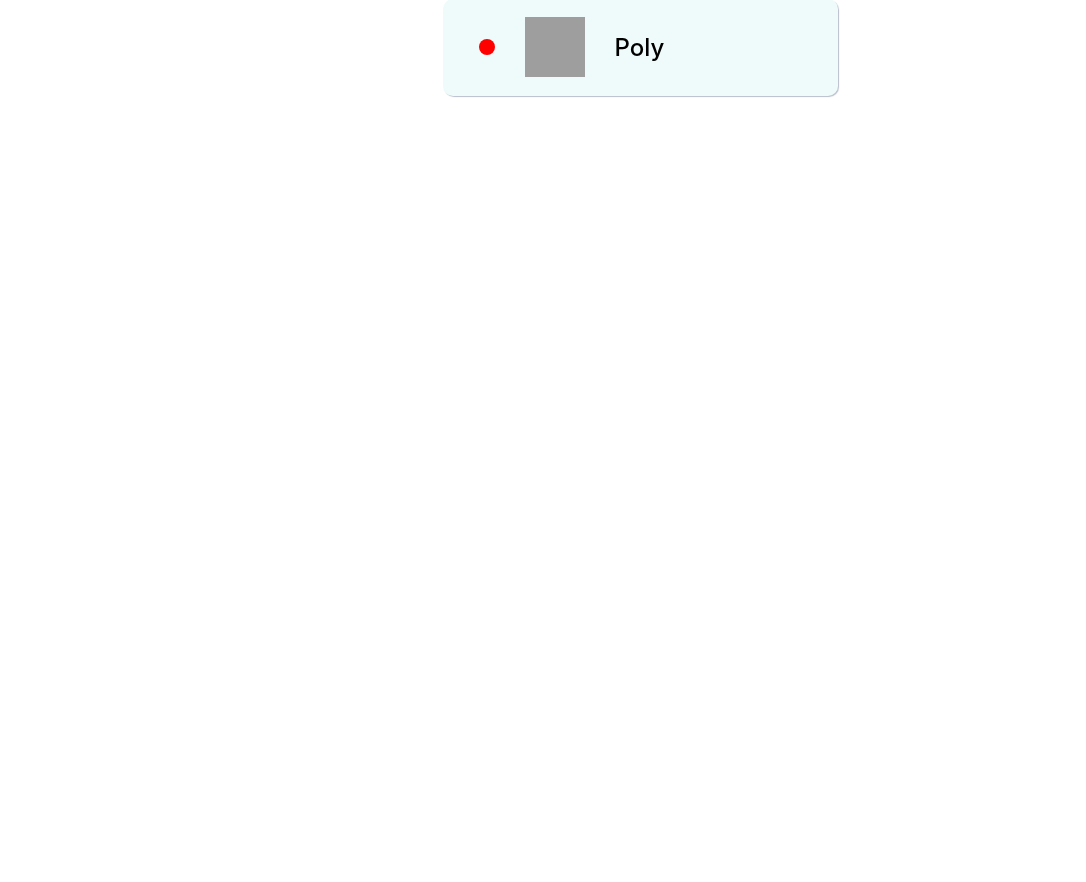
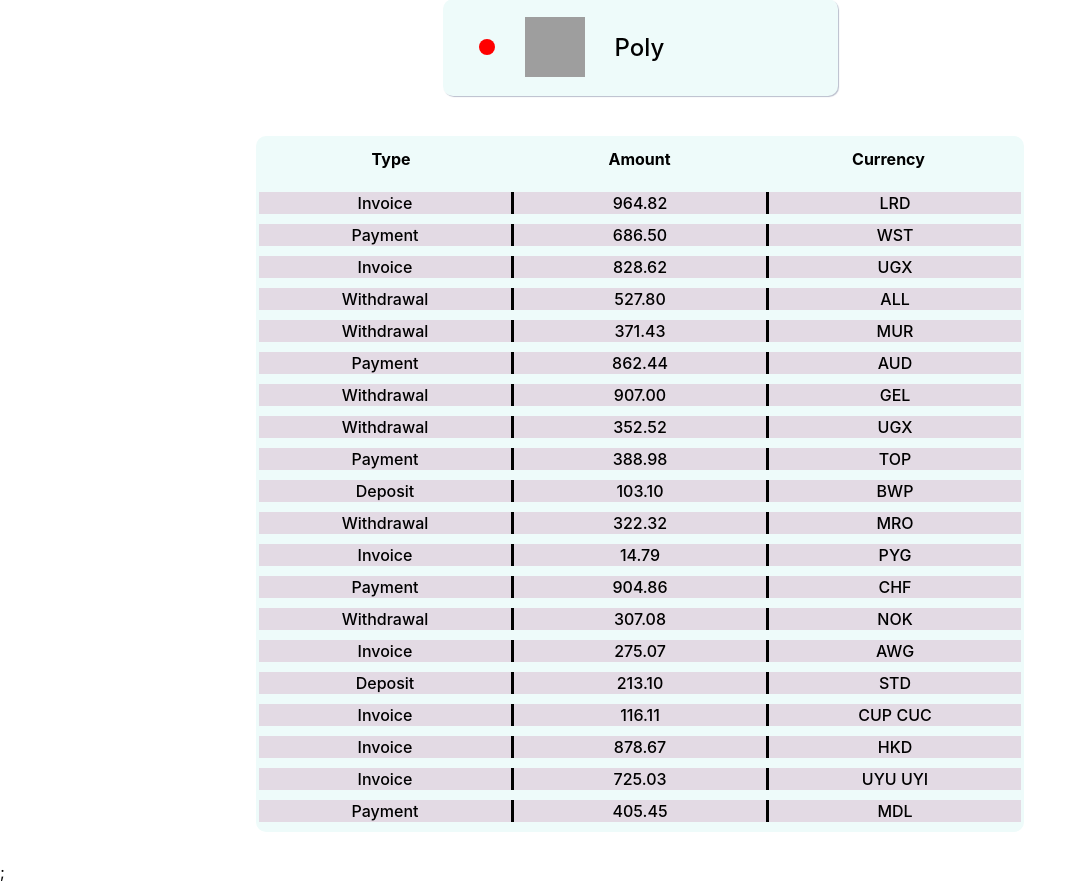
Before and after one commit to Roman0064/goit-react-hw-01-components, a React (Create React App) app: page / in a window 1280 px wide. Shown: the part 1140-2022 px from the top of the page, without its empty margins (0-1086 px from the left). Before the commit the page ends 1276 px from the top, so only its background shows below. Built offline with nearby package versions, Linux system fonts and the light colour scheme; grey boxes are pictures that could not be loaded.

Commit message:
Update App.jsx

```diff
--- a/src/components/App.jsx
+++ b/src/components/App.jsx
@@ -6,6 +6,9 @@ import { Statistics } from './Statistics/Statistics';
 
 import friends from './FriendList/friends.json';
 import { FriendList } from './FriendList/FriendList';
+
+import transactions from './TransactionsHistory/transactions.json';
+import { TransactionsHistory } from './TransactionsHistory/TransactionsHistory'
 
 export const App = () =>{
   return ( <div>
@@ -18,6 +21,7 @@ export const App = () =>{
       />
     <Statistics title="Upload stats" stats={data} />
     <FriendList friends={friends} />
+    <TransactionsHistory items={transactions} />;
   </div>
   );
 };
```
